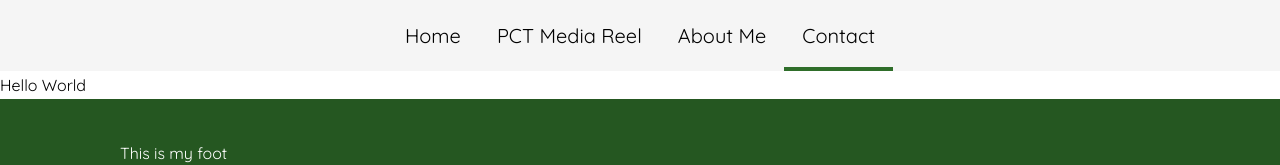
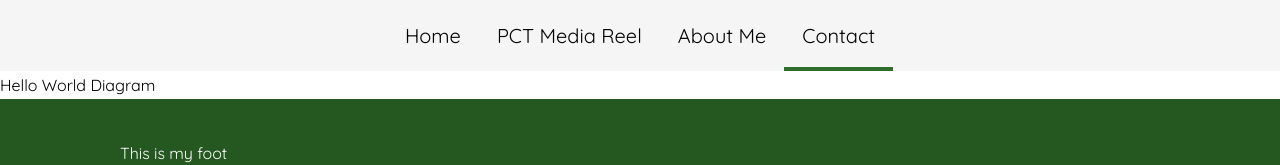
Before and after one commit to samuelthomson62/pct-blog, a React (Create React App) app in the folder frontend/: page /contact in a window 1280 px wide. Shown: the top 165 px of the page. Built offline with nearby package versions, Linux system fonts and the light colour scheme.

Commit message:
test commit for diagram

```diff
--- a/frontend/src/pages/ContactPage.js
+++ b/frontend/src/pages/ContactPage.js
@@ -4,6 +4,8 @@ export default function ContactPage() {
     return (
         <main>
             Hello World
+
+            Diagram
         </main>
 
     );
```
